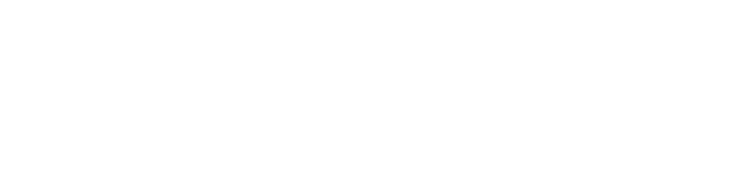
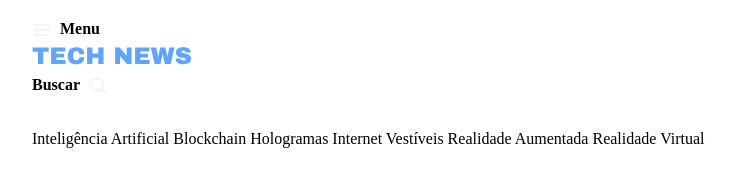
Before and after one commit to arturtinoco/pagina-de-noticias, a plain HTML site: page index.html in a window 1280 px wide. Shown: the whole page, without its empty margins (0-734 px from the left). Drawn offline with Linux system fonts and the light colour scheme.

Commit message:
Add top-header content
- Add global container class
- Set a couple style-vars in place for later config

```diff
--- a/index.html
+++ b/index.html
@@ -7,6 +7,32 @@
     <link rel="stylesheet" href="styles/index.css">
 </head>
 <body>
+    <header class="container">
+        <nav class="grid grid-col" id="primary">
+            <div class="primary-menu">
+                <img src="assets/icons/List.svg" alt="Ícone de menu em lista do tipo hamburguer">
+                <strong>Menu</strong>
+            </div>
 
+            <div id="logo">
+                <img src="assets/icons/Logo.svg" alt="Logomarca da Tech News">
+            </div>
+
+            <div class="primary-menu">
+                <strong>Buscar</strong>
+                <img src="assets/icons/MagnifyingGlass.svg" alt="Ícone de lupa para pesquisas">
+            </div>
+        </nav>
+
+        <nav class="grid grid-col" id="secondary">
+            <a href="#">Inteligência Artificial</a>
+            <a href="#">Blockchain</a>
+            <a href="#">Hologramas</a>
+            <a href="#">Internet</a>
+            <a href="#">Vestíveis</a>
+            <a href="#">Realidade Aumentada</a>
+            <a href="#">Realidade  Virtual</a>
+        </nav>
+    </header>
 </body>
 </html>
--- a/styles/global.css
+++ b/styles/global.css
@@ -5,3 +5,24 @@
     padding: 0;
     margin: 0;
 }
+
+body {
+    background-color: var(--bg-color);
+    color: var(--text-color-primary);
+    font: var(--text);
+}
+
+a {
+    color: var(--text-color-secondary);
+    font: var(--span);
+    text-decoration: none;
+}
+
+a:hover {
+    color: var(--brand-color-light);
+}
+
+.container {
+    max-width: 80rem;
+    margin-inline: auto;
+}
--- /dev/null
+++ b/styles/header.css
@@ -0,0 +1,16 @@
+#primary {
+    justify-content: space-between;
+    align-items: center;
+    padding: 1.25rem 2rem;
+
+    .primary-menu {
+        display: flex;
+        gap: .5rem;
+    }
+}
+
+#secondary {
+    justify-content: space-between;
+    padding: 0.875rem 2rem;
+    border-block: 1px solid var(--stroke-color);
+}
--- a/styles/index.css
+++ b/styles/index.css
@@ -1 +1,2 @@
 @import url(global.css);
+@import url(header.css);
```
